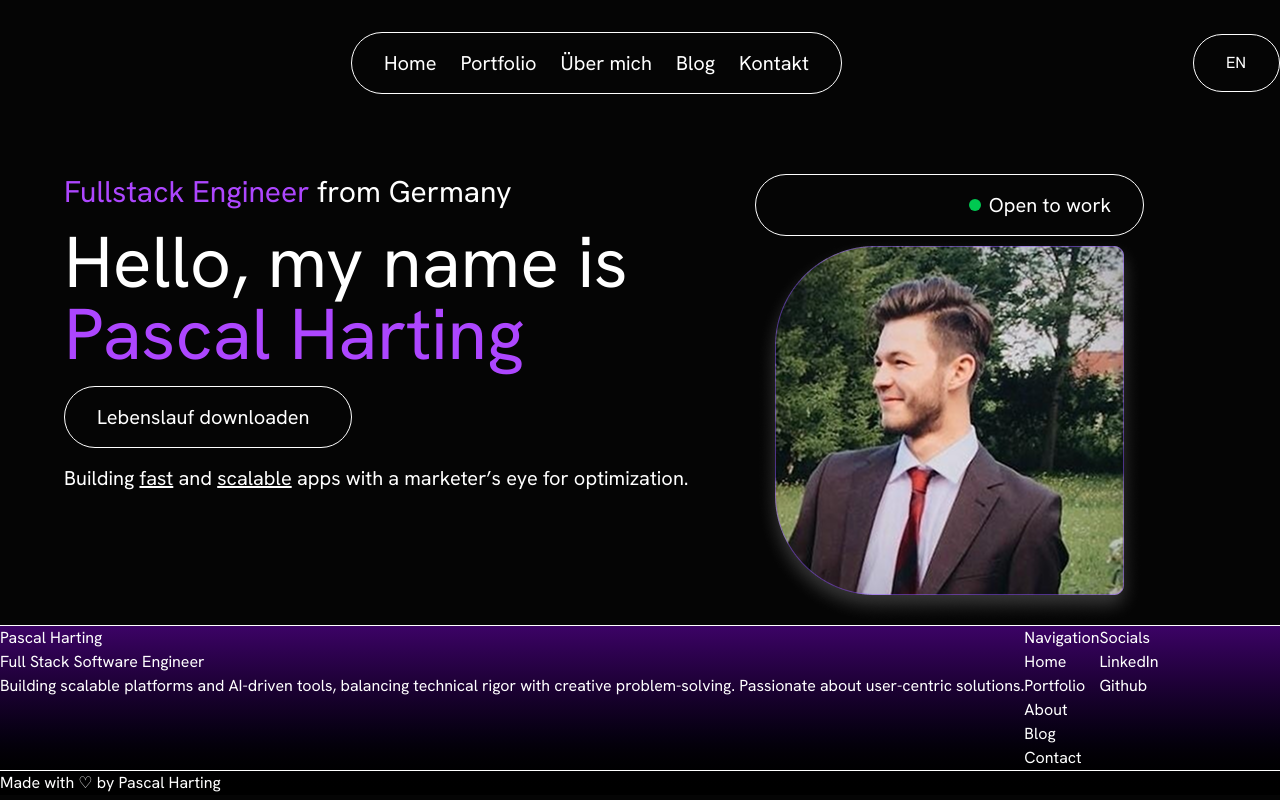
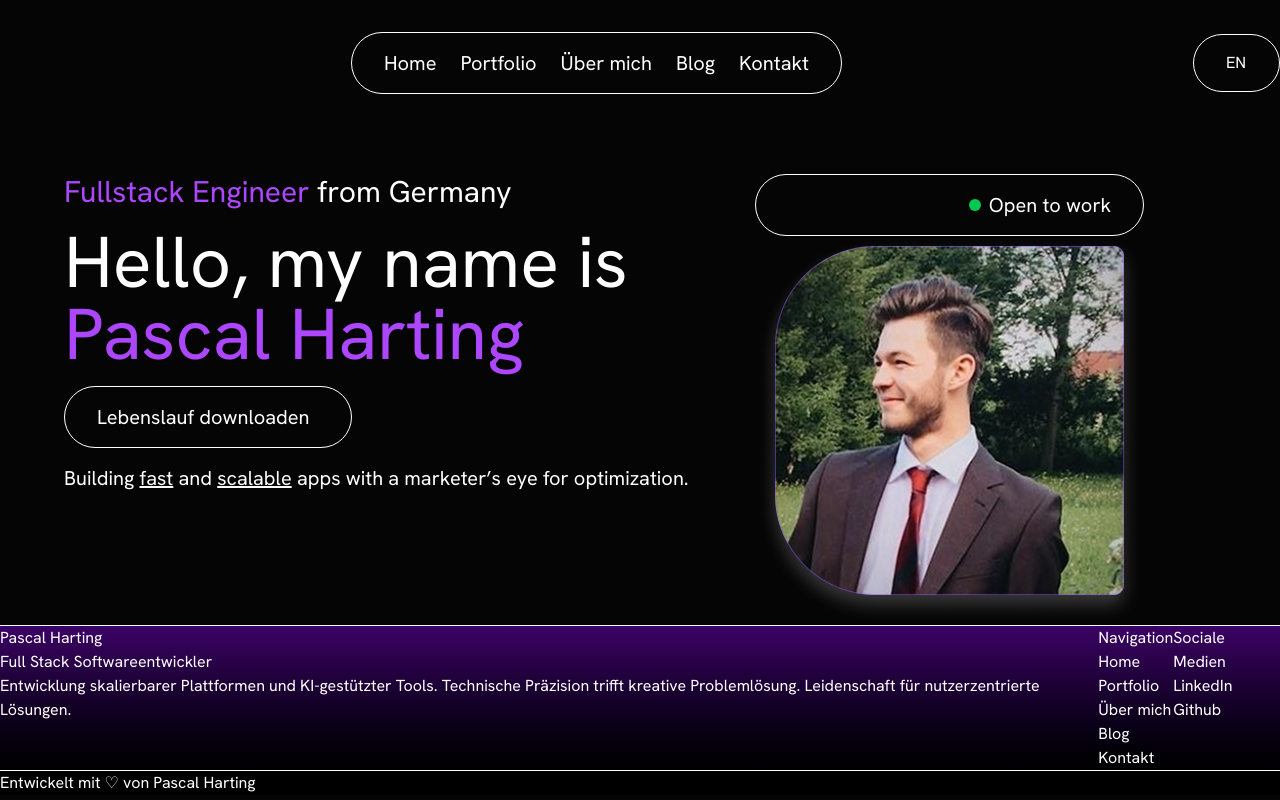
Before and after one commit to p-harting/portfolio, a Next.js app: page /blog in a window 1280 px wide. Built offline with nearby package versions, Linux system fonts and the light colour scheme.

Commit message:
Create and implement translations for Footer component

```diff
--- a/components/Footer.tsx
+++ b/components/Footer.tsx
@@ -1,50 +1,48 @@
 import { Dictionary, Locale } from "@/i18n-config";
 import Link from "next/link";
 
-export default function Footer({ dictionary, currentLang }: {
-  dictionary: Dictionary["footer"],
-  currentLang: Locale
-}) {
+export default function Footer({ dictionary }: { dictionary: Dictionary["footer"] })
+{
     return (
       <div className="flex flex-col bg-linear-to-t from-black to-[#3C0366] border-t-1 border-white">
         <div className="flex">
           <div className="text-white">
             <p>Pascal Harting</p>
-            <p>Full Stack Software Engineer</p>
-            <p>Building scalable platforms and AI-driven tools, balancing technical rigor with creative problem-solving. Passionate about user-centric solutions.</p>
+            <p>{dictionary.job}</p>
+            <p>{dictionary.description}</p>
           </div>
           <div className="text-white">
             <p>Navigation</p>
             <ul>
               <li>
                 <Link href="/">
-                  Home
+                  {dictionary.home}
                 </Link>
               </li>
               <li>
                 <Link href="/portfolio">
-                  Portfolio
+                  {dictionary.portfolio}
                 </Link>
               </li>
               <li>
                 <Link href="/ueber-mich">
-                  About
+                  {dictionary.about}
                 </Link>
               </li>
               <li>
                 <Link href="/blog">
-                  Blog
+                  {dictionary.blog}
                 </Link>
               </li>
               <li>
                 <Link href="/kontakt">
-                  Contact
+                  {dictionary.contact}
                 </Link>
               </li>
             </ul>
           </div>
           <div className="text-white">
-            <p>Socials</p>
+            <p>{dictionary.socials}</p>
             <ul>
               <li>
                 <Link href="https://www.linkedin.com/in/pascal-harting">
@@ -61,7 +59,7 @@ export default function Footer({ dictionary, currentLang }: {
         </div>
         <div className="text-white">
             <hr />
-            <p>Made with ♡ by Pascal Harting</p>
+            <p>{dictionary.made}</p>
         </div>
       </div>
     )
--- a/dictionaries/de.json
+++ b/dictionaries/de.json
@@ -8,5 +8,16 @@
         "about": "Über mich",
         "blog": "Blog",
         "contact": "Kontakt"
+    },
+    "footer": {
+        "job": "Full Stack Softwareentwickler",
+        "description": "Entwicklung skalierbarer Plattformen und KI-gestützter Tools. Technische Präzision trifft kreative Problemlösung. Leidenschaft für nutzerzentrierte Lösungen.",
+        "made": "Entwickelt mit ♡ von Pascal Harting",
+        "home": "Home",
+        "portfolio": "Portfolio",
+        "about": "Über mich",
+        "blog": "Blog",
+        "contact": "Kontakt",
+        "socials": "Sociale Medien"
     }
 }
--- a/dictionaries/en.json
+++ b/dictionaries/en.json
@@ -8,5 +8,16 @@
         "about": "About",
         "blog": "Blog",
         "contact": "Contact"
+    },
+    "footer": {
+        "job": "Full Stack Software Engineer",
+        "description": "Building scalable platforms and AI-driven tools, balancing technical rigor with creative problem-solving. Passionate about user-centric solutions.",
+        "made": "Made with ♡ by Pascal Harting",
+        "home": "Home",
+        "portfolio": "Portfolio",
+        "about": "About",
+        "blog": "Blog",
+        "contact": "Contact",
+        "socials": "Socials"
     }
 }
```
